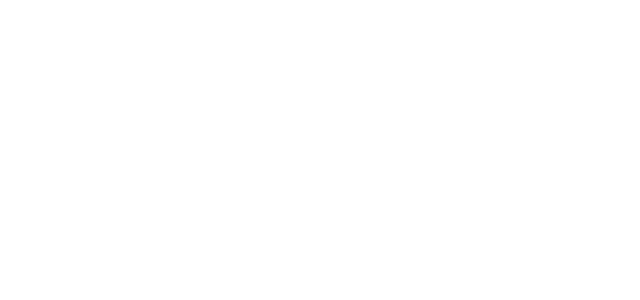
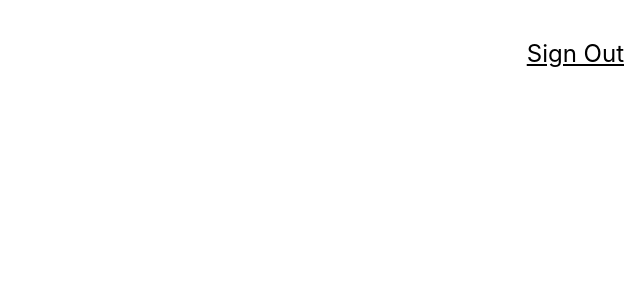
Before and after one commit to zenabbohra/smart-brain, a React (Create React App) app: page / in a window 1280 px wide. Shown: the top 300 px of the page, without its empty margins (640-1280 px from the left). Built offline with nearby package versions, Linux system fonts and the light colour scheme.

Commit message:
Added Navigation bar with Sign out link

```diff
--- a/package.json
+++ b/package.json
@@ -8,7 +8,8 @@
     "@testing-library/user-event": "^7.2.1",
     "react": "^16.12.0",
     "react-dom": "^16.12.0",
-    "react-scripts": "3.3.0"
+    "react-scripts": "3.3.0",
+    "tachyons": "^4.11.1"
   },
   "scripts": {
     "start": "react-scripts start",
--- /dev/null
+++ b/src/components/Navigation.js
@@ -0,0 +1,14 @@
+import React from 'react';
+
+const Navigation = () => {
+  return(
+    <div>
+      {/*<nav style={{display:'flex', justifyContent:'flex-end'}}>*/}
+      <nav className='tr'>
+        <p className='underline pa3 f3 dim pointer link'>Sign Out</p>
+      </nav>
+    </div>
+  );
+}
+
+export default Navigation;
--- a/src/containers/App.js
+++ b/src/containers/App.js
@@ -1,10 +1,15 @@
 import React from 'react';
 import './App.css';
+import 'tachyons';
+import Navigation from '../components/Navigation';
 
 function App() {
   return (
     <div>
-
+      <Navigation/>
+      {/*<Logo/>*/}
+      {/*<ImageUrlInput/>*/}
+      {/*<FaceRecognition/>*/}
     </div>
   );
 }
```
Also changed, not shown: 1 other file (tests, documents, lock files or other folders).
